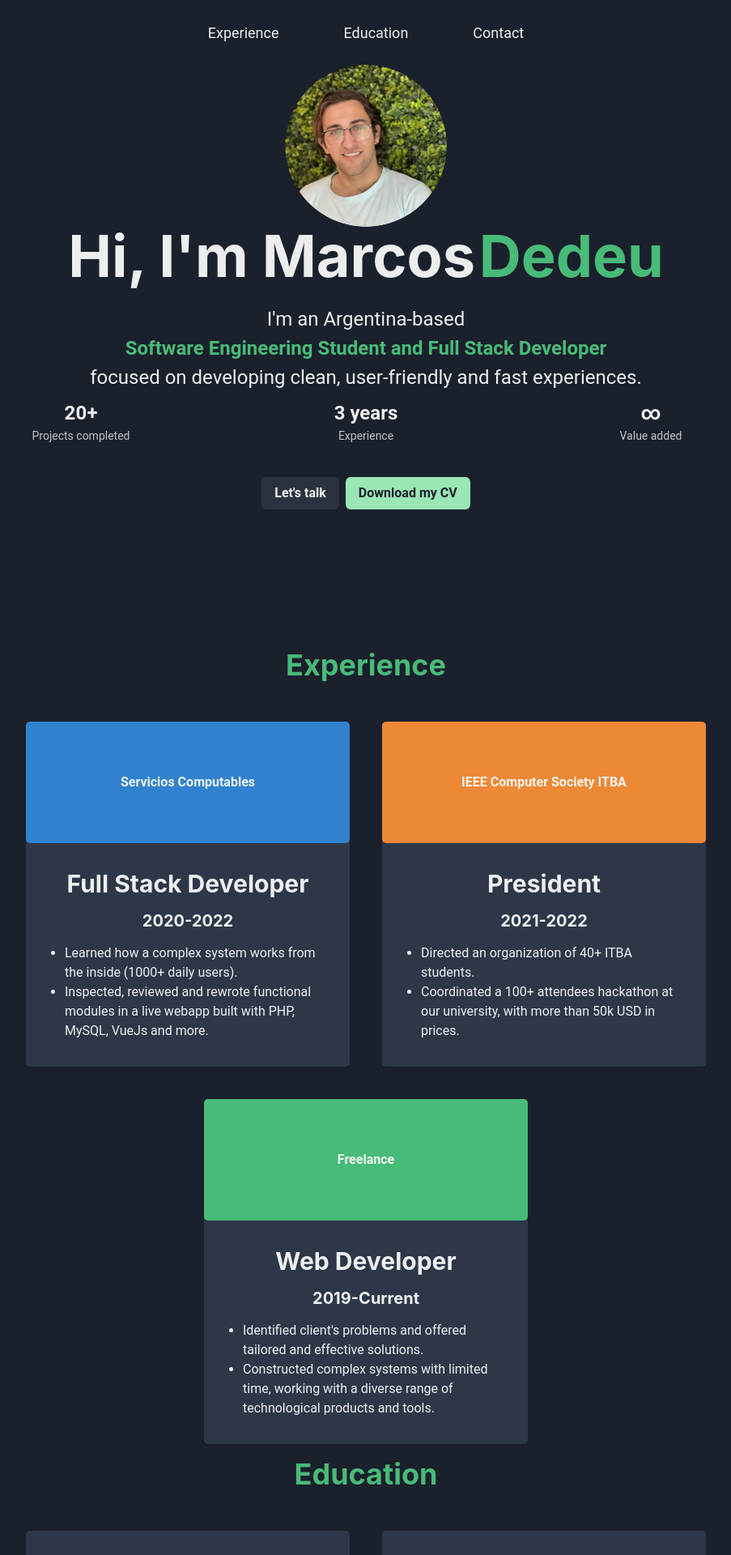
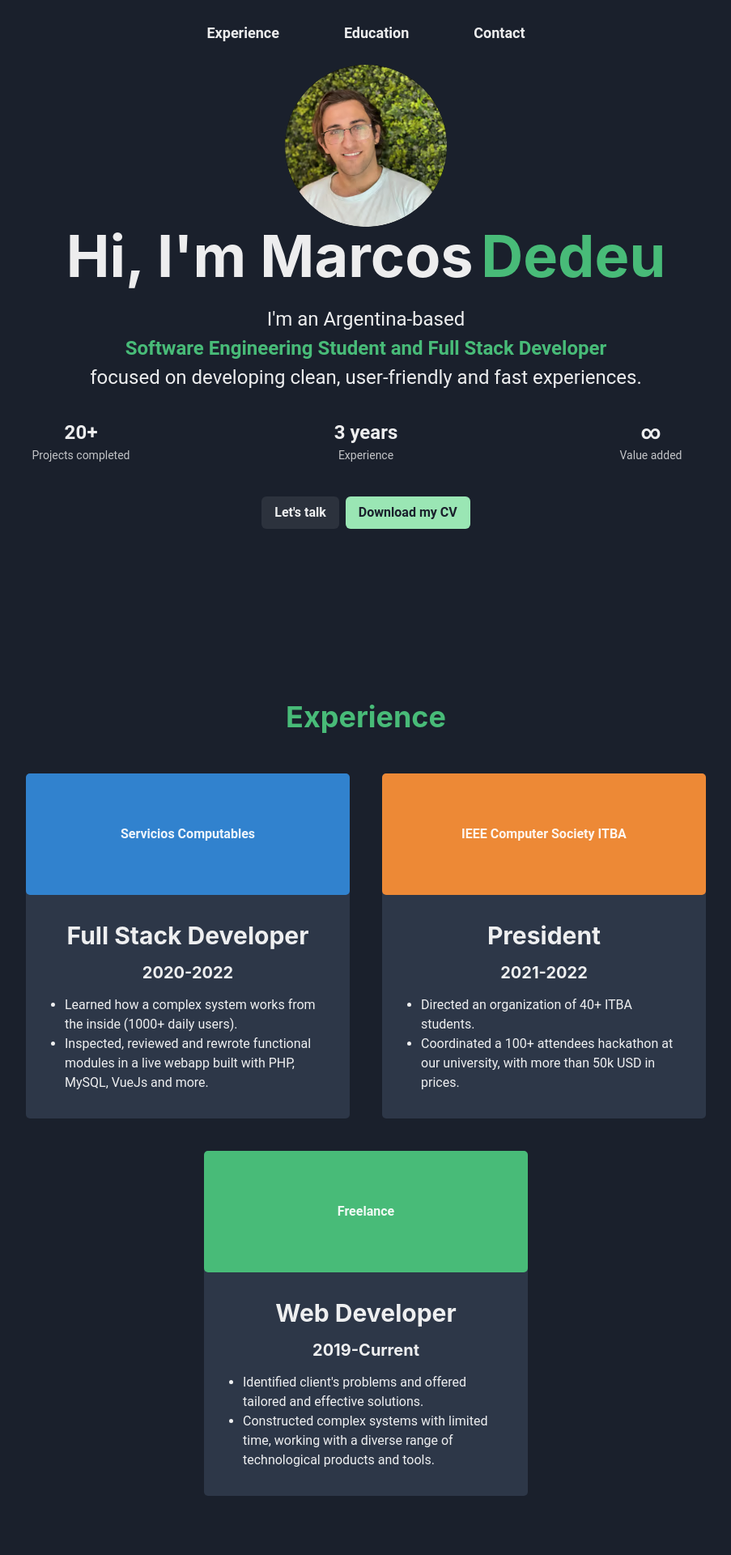
Before and after one commit to mdedeu/personal-website, a React (Create React App) app: page / in a window 1280 px wide. Shown: the top 1920 px of the page at 81% size, without its empty margins (188-1091 px from the left). Built offline with nearby package versions, Linux system fonts and the light colour scheme.

Commit message:
Some animations and accesibility improvements

```diff
--- a/src/App.tsx
+++ b/src/App.tsx
@@ -18,12 +18,12 @@ export const App = () => (
       <Flex direction="column" h="90vh" justify="center">
           <Flex direction="column" justify="center" align="center" mx="auto">
               <Center>
-                  <Image src='Marcos.avif' w={{base:'100px', md:'200px'}}/>
+                  <Image src='Marcos.avif' w={{base:'100px', md:'200px'}} alt="Marcos Dedeu"/>
               </Center>
               <MiddleText/>
           </Flex>
 
-          <Center mt="0.5em">
+          <Center mt="2em">
               <Wrap spacing={{ base:'1em', md:'10em' }} justify="center">
                   <WrapItem>
                       <Stat alignItems="center" w="12rem">
@@ -62,10 +62,10 @@ export const App = () => (
 
           </Flex>
       </Flex>
-      <Flex>
+      <Flex mt="4em">
           <Experience/>
       </Flex>
-      <Flex>
+      <Flex mt="4em">
           <Education/>
       </Flex>
       <Flex direction="column" gap={8} my={10} justify="center" align="center" mx={"auto"}>
--- a/src/components/Education.tsx
+++ b/src/components/Education.tsx
@@ -18,10 +18,10 @@ const Education = () => {
             <Heading textColor="green.400">Education</Heading>
             <Wrap justify="center" align="center">
                 <WrapItem>
-                    <EducationCard institution="Google" image="/google.avif" title="G.Cloud Essentials" year="2022"/>
+                    <EducationCard institution="Instituto Tecnológico de Buenos Aires" image="/itba.avif" title="Software Engineering" year="2018 - 2024"/>
                 </WrapItem>
                 <WrapItem>
-                    <EducationCard institution="Instituto Tecnológico de Buenos Aires" image="/itba.avif" title="Software Engineering" year="2018 - 2024"/>
+                    <EducationCard institution="Google" image="/google.avif" title="G.Cloud Essentials" year="2022"/>
                 </WrapItem>
                 <WrapItem>
                     <EducationCard institution="University of Buffalo" image="/suny.avif" title="Blockchain Basics" year="2021"/>
--- a/src/components/JobCard.tsx
+++ b/src/components/JobCard.tsx
@@ -17,7 +17,7 @@ const JobCard = ({workplace, color, title, year, listItem1, listItem2}:JobCardPr
                     <Text fontWeight="bold" m="auto">{workplace}</Text>
                 </Flex>
                 <Flex direction="column" p={8} gap={4} justify="center" align="center">
-                    <Heading size="lg">{title}</Heading>
+                    <Heading size="lg" textAlign="center">{title}</Heading>
                     <Heading size="md">{year}</Heading>
                     <UnorderedList>
                         <ListItem>
--- a/src/components/MiddleText.tsx
+++ b/src/components/MiddleText.tsx
@@ -9,7 +9,7 @@ class MiddleText extends React.Component {
                     <Heading size={{ base: 'xl', md:'4xl'}} alignItems='center' mx="auto">
                             <Center>
                                 <Text align="center">Hi, I'm Marcos</Text>
-                                <Text  as="span" textColor="green.400" ml="0.3rem">Dedeu</Text>
+                                <Text  as="span" textColor="green.400" ml="0.6rem">Dedeu</Text>
                             </Center>
 
                     </Heading>
--- a/src/components/Navbar.tsx
+++ b/src/components/Navbar.tsx
@@ -1,16 +1,21 @@
 import React from "react"
 import { Flex, Link, Text} from "@chakra-ui/react"
+const linkHoverStyle = {
+    textDecoration: "none",
+    transform: "scale(1.2)"
+}
 export function Navbar(){
     return (
         <Flex alignItems='center'  justify='space-between' gap={{ base:4, md:20 }}  p={4} h="10vh" mx="auto">
-            <Link  href="#experience" textDecoration="none">
-                <Text fontSize="lg">Experience</Text>
+            <Link  href="#experience"
+                   _hover={linkHoverStyle}>
+                <Text fontSize="lg" fontWeight="semibold">Experience</Text>
             </Link>
-            <Link  href="#education" textDecoration="none">
-                <Text fontSize="lg">Education</Text>
+            <Link  href="#education" _hover={linkHoverStyle}>
+                <Text fontSize="lg" fontWeight="semibold">Education</Text>
             </Link>
-            <Link   href="mailto:mdedeu@itba.edu.ar">
-                <Text fontSize="lg">Contact</Text>
+            <Link   href="mailto:mdedeu@itba.edu.ar"  _hover={linkHoverStyle}>
+                <Text fontSize="lg" fontWeight="semibold">Contact</Text>
             </Link>
         </Flex>
     )
```
